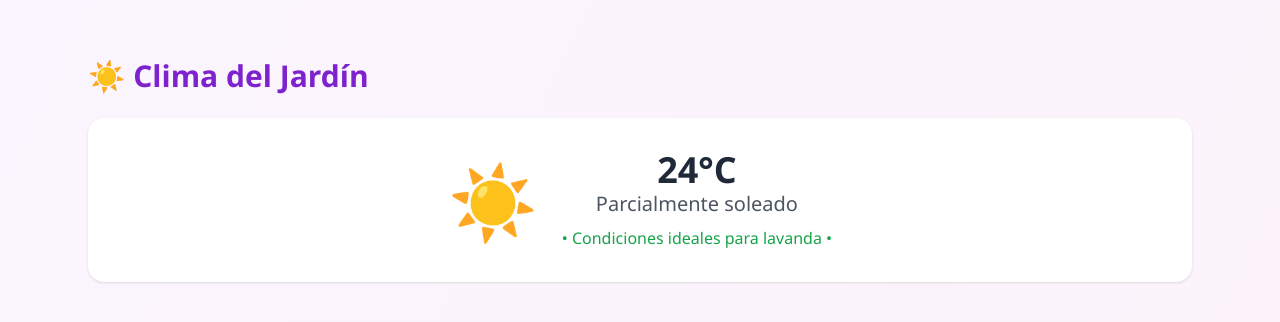
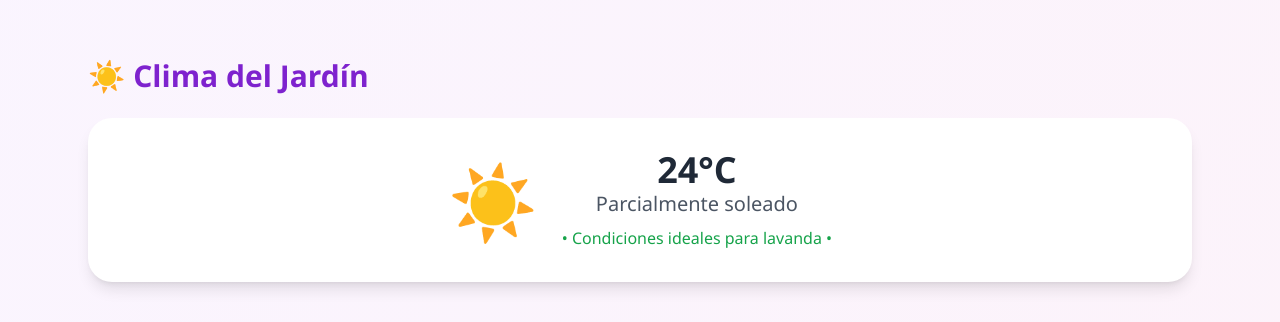
Before and after one commit to cesar24157-cell/elbueno, a plain HTML site: page index.html in a window 1280 px wide. Shown: the part 478-800 px from the top of the page. Drawn offline with nearby package versions, Linux system fonts and the light colour scheme; no server answers.

Commit message:
Refactor clima section layout in index.html

```diff
--- a/index.html
+++ b/index.html
@@ -54,10 +54,12 @@
     <!-- Clima -->
     <section id="clima" class="max-w-6xl mx-auto px-6 py-20">
         <h2 class="text-3xl font-bold text-purple-700 mb-6">☀️ Clima del Jardín</h2>
-        <div id="clima-info" class="bg-white rounded-2xl shadow p-8 text-center">
+       <div class="bg-white rounded-3xl shadow-lg p-8">
+        <div id="clima-info" class="text-center">
             Cargando clima...
         </div>
-    </section>
+    </div>
+</section>
 
     <!-- Recetas -->
    <section id="recetas" class="max-w-6xl mx-auto px-6 py-20 bg-white">
```
